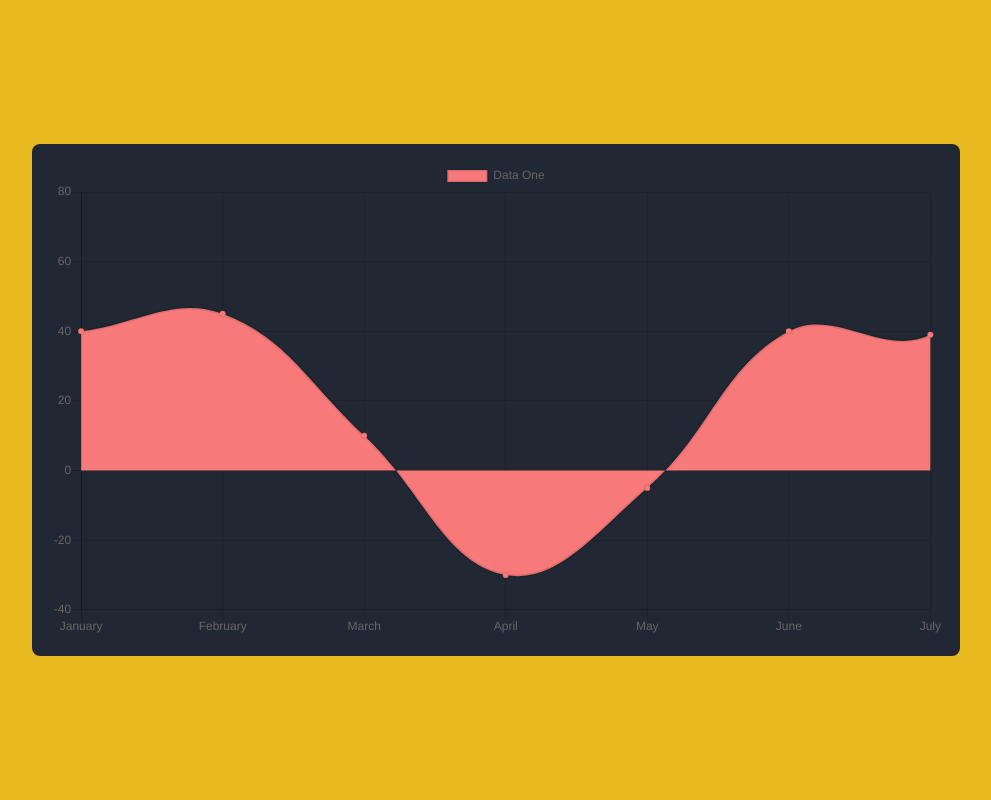
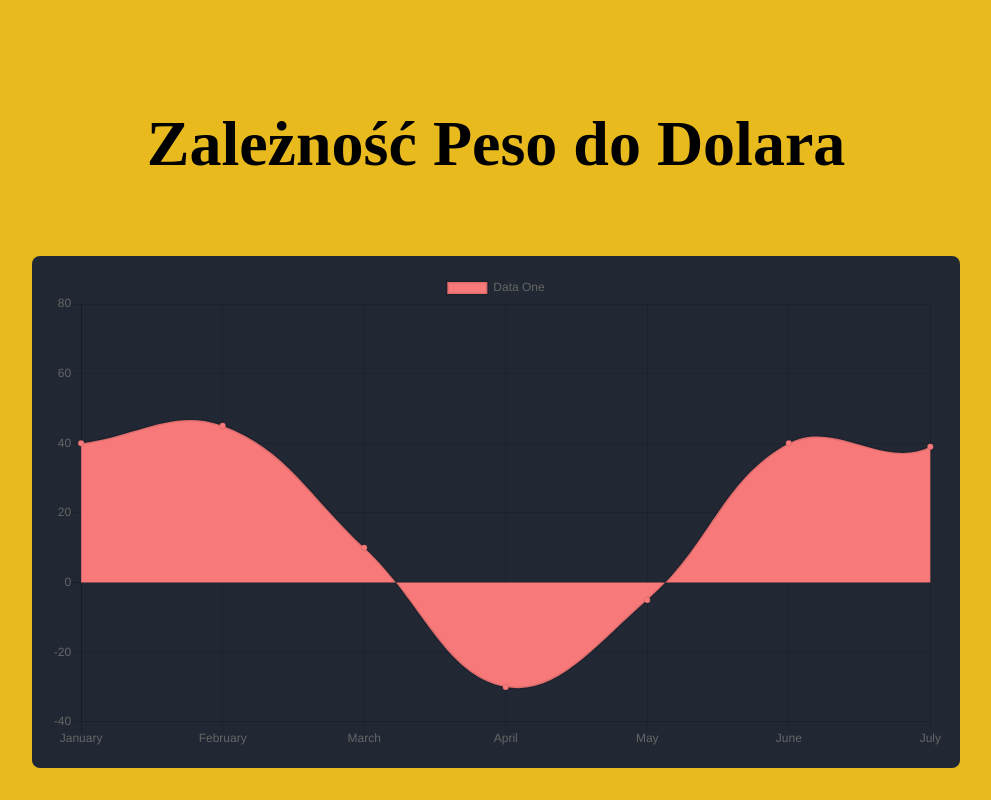
Before and after one commit to SewerynW/Graph, a Nuxt app: page / in a window 1280 px wide. Shown: the whole page, without its empty margins (144-1135 px from the left). Built offline with nearby package versions, Linux system fonts and the light colour scheme.

Commit message:
Added Header component

```diff
--- /dev/null
+++ b/components/Header.vue
@@ -0,0 +1,31 @@
+<template>
+  <header class="header">
+    <h1>{{ text }}</h1>
+  </header>
+</template>
+<script>
+export default {
+  //   data() {
+  //     return {
+  //       text: this.$store.state.text
+  //     }
+  //   },
+  computed: {
+    text() {
+      return this.$store.state.text
+    }
+  },
+
+  mounted() {
+    setTimeout(() => {
+      this.$store.commit('add')
+    }, 5000)
+  }
+}
+</script>
+<style lang="scss" scoped>
+.header {
+  font-size: 2em;
+  margin: 1em 0;
+}
+</style>
--- a/pages/index.vue
+++ b/pages/index.vue
@@ -1,5 +1,6 @@
 <template>
   <div class="container">
+    <Header />
     <lineChart
       v-if="loaded"
       :chartData="chartData"
@@ -11,10 +12,12 @@
 
 <script>
 import LineChart from '@/components/LineChart'
+import Header from '@/components/Header'
 
 export default {
   components: {
-    LineChart
+    LineChart,
+    Header
   },
 
   data() {
@@ -71,6 +74,7 @@ export default {
 .container {
   height: 100vh;
   display: flex;
+  flex-direction: column;
   align-items: center;
   justify-content: center;
   .chart {
--- /dev/null
+++ b/store/mutations.js
@@ -0,0 +1,5 @@
+export default {
+  add(state) {
+    state.text = 'Zależność Peso do Dolara'
+  }
+}
--- /dev/null
+++ b/store/state.js
@@ -0,0 +1,3 @@
+export default () => ({
+  text: 'Hello World'
+})
```
